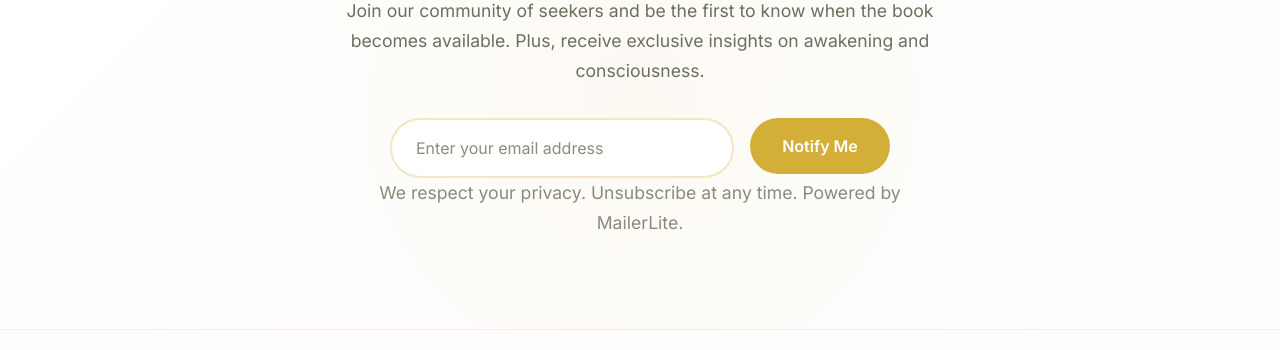
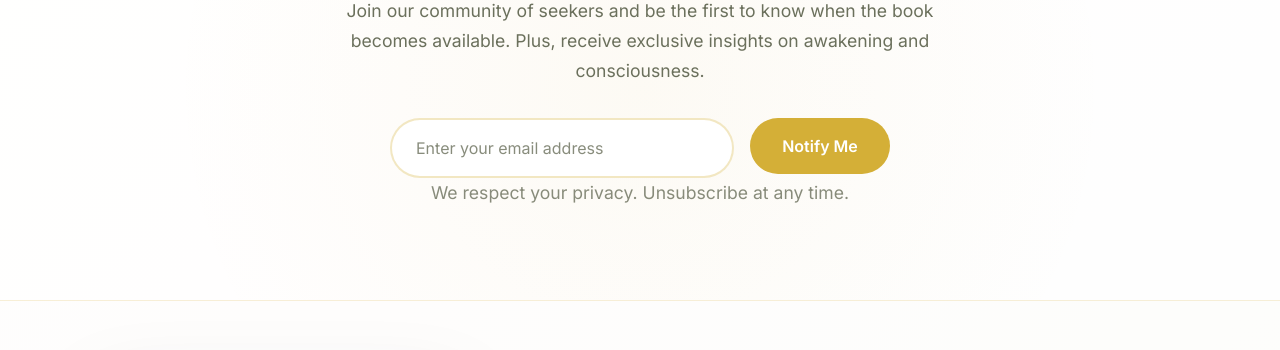
Before and after one commit to unbrokenmirror/unbrokenmirror.github.io, a plain HTML site: page index.html in a window 1280 px wide. Shown: the part 602-952 px from the top of the page. Drawn offline with nearby package versions, Linux system fonts and the light colour scheme; no server answers; a script that the page names is missing; a web font is replaced by a local one.

Commit message:
Update index.html: Removed 'Powered by MailerLite.' phrase

```diff
--- a/index.html
+++ b/index.html
@@ -995,7 +995,7 @@
                         fetch("https://assets.mailerlite.com/jsonp/1558856/forms/155764146941461696/takel")
                     </script>
 
-                    <p class="privacy-note">We respect your privacy. Unsubscribe at any time. Powered by MailerLite.</p>
+                    <p class="privacy-note">We respect your privacy. Unsubscribe at any time.</p>
                 </div>
             </div>
         </section>
```
